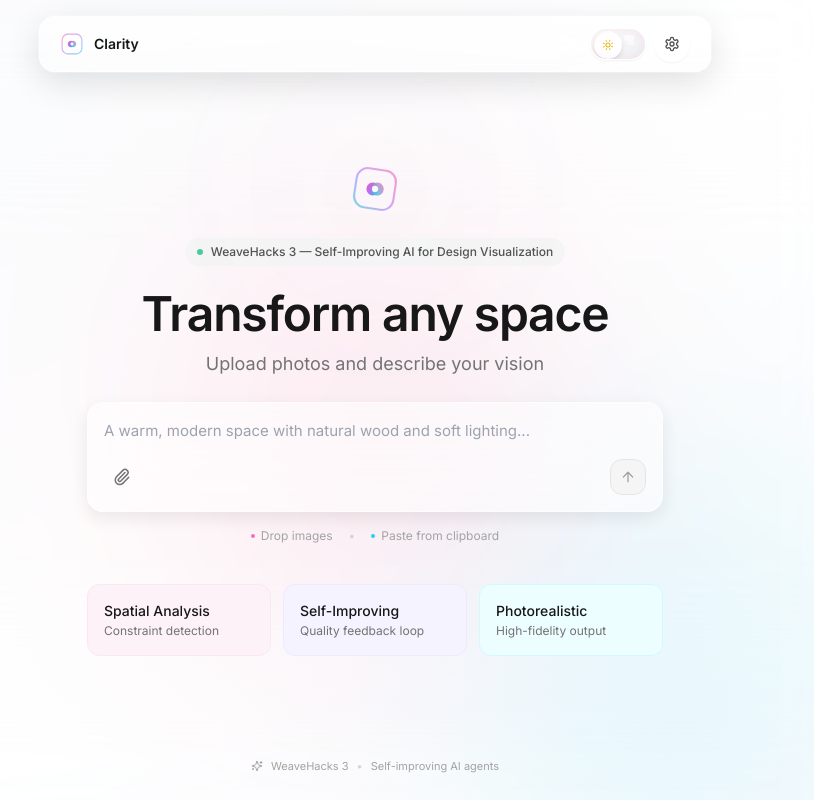
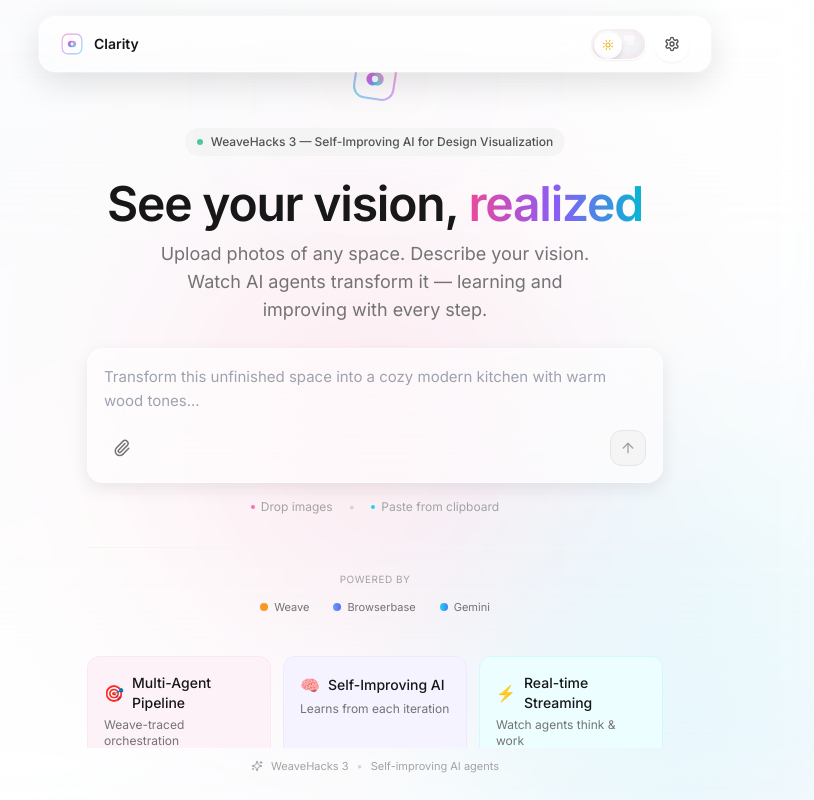
Before and after one commit to HiNala/Continuity, a Next.js app in the folder frontend/: page / in a window 1280 px wide. Shown: the whole page, without its empty margins (265-1079 px from the left). Built offline with nearby package versions, Linux system fonts and the light colour scheme.

Commit message:
feat: refresh landing copy and branding metadata

```diff
--- a/frontend/src/app/layout.tsx
+++ b/frontend/src/app/layout.tsx
@@ -13,11 +13,12 @@ const inter = Inter({
 });
 
 export const metadata: Metadata = {
-  title: "Continuity - AI Space Visualization",
-  description: "Transform raw space photos into realistic renovation visualizations with self-improving AI agents",
+  title: "Clarity - Self-Improving AI Visualization",
+  description: "Transform raw space photos into realistic renovation visualizations with self-improving AI agents that learn and adapt",
   icons: {
     icon: "/favicon.ico",
   },
+  keywords: ["AI", "visualization", "self-improving", "agents", "Weave", "Browserbase", "Gemini"],
 };
 
 export default function RootLayout({
--- a/frontend/src/app/page.tsx
+++ b/frontend/src/app/page.tsx
@@ -1582,13 +1582,16 @@ function WelcomeView({ onSend, isLoading }: { onSend: (message: string, files?:
             variants={itemVariants}
             className="text-4xl md:text-5xl font-semibold tracking-tight text-neutral-900 dark:text-zinc-100"
           >
-            Transform any space
+            See your vision,{" "}
+            <span className="bg-gradient-to-r from-pink-500 via-violet-500 to-cyan-500 bg-clip-text text-transparent">
+              realized
+            </span>
           </motion.h1>
           <motion.p
             variants={itemVariants}
-            className="text-neutral-500 dark:text-zinc-400 mt-3 text-lg"
+            className="text-neutral-500 dark:text-zinc-400 mt-3 text-lg max-w-md mx-auto"
           >
-            Upload photos and describe your vision
+            Upload photos of any space. Describe your vision. Watch AI agents transform it — learning and improving with every step.
           </motion.p>
         </div>
 
@@ -1617,27 +1620,73 @@ function WelcomeView({ onSend, isLoading }: { onSend: (message: string, files?:
           </span>
         </motion.div>
 
+        {/* Tech Stack - For hackathon judges */}
+        <motion.div
+          variants={itemVariants}
+          className="mt-8 pt-6 border-t border-neutral-100 dark:border-zinc-800"
+        >
+          <p className="text-[10px] uppercase tracking-wider text-neutral-400 dark:text-zinc-600 text-center mb-3">
+            Powered by
+          </p>
+          <div className="flex items-center justify-center gap-6 text-[11px] text-neutral-500 dark:text-zinc-500">
+            <span className="flex items-center gap-1.5 hover:text-neutral-700 dark:hover:text-zinc-300 transition-colors">
+              <span className="w-2 h-2 rounded-full bg-gradient-to-r from-orange-400 to-amber-500" />
+              Weave
+            </span>
+            <span className="flex items-center gap-1.5 hover:text-neutral-700 dark:hover:text-zinc-300 transition-colors">
+              <span className="w-2 h-2 rounded-full bg-gradient-to-r from-blue-400 to-indigo-500" />
+              Browserbase
+            </span>
+            <span className="flex items-center gap-1.5 hover:text-neutral-700 dark:hover:text-zinc-300 transition-colors">
+              <span className="w-2 h-2 rounded-full bg-gradient-to-r from-cyan-400 to-blue-500" />
+              Gemini
+            </span>
+          </div>
+        </motion.div>
+
         {/* Features - Clean cards with dark mode */}
         <motion.div
           variants={itemVariants}
           className="mt-10 hidden sm:grid grid-cols-3 gap-3"
         >
           {[
-            { label: "Spatial Analysis", desc: "Constraint detection", lightColor: "bg-pink-50 border-pink-100", darkColor: "dark:bg-pink-950/30 dark:border-pink-900/30" },
-            { label: "Self-Improving", desc: "Quality feedback loop", lightColor: "bg-violet-50 border-violet-100", darkColor: "dark:bg-violet-950/30 dark:border-violet-900/30" },
-            { label: "Photorealistic", desc: "High-fidelity output", lightColor: "bg-cyan-50 border-cyan-100", darkColor: "dark:bg-cyan-950/30 dark:border-cyan-900/30" },
+            {
+              label: "Multi-Agent Pipeline",
+              desc: "Weave-traced orchestration",
+              lightColor: "bg-pink-50 border-pink-100",
+              darkColor: "dark:bg-pink-950/30 dark:border-pink-900/30",
+              icon: "🎯"
+            },
+            {
+              label: "Self-Improving AI",
+              desc: "Learns from each iteration",
+              lightColor: "bg-violet-50 border-violet-100",
+              darkColor: "dark:bg-violet-950/30 dark:border-violet-900/30",
+              icon: "🧠"
+            },
+            {
+              label: "Real-time Streaming",
+              desc: "Watch agents think & work",
+              lightColor: "bg-cyan-50 border-cyan-100",
+              darkColor: "dark:bg-cyan-950/30 dark:border-cyan-900/30",
+              icon: "⚡"
+            },
           ].map((item) => (
             <motion.div
               key={item.label}
-              whileHover={{ y: -2 }}
+              whileHover={{ y: -2, scale: 1.02 }}
+              whileTap={{ scale: 0.98 }}
               className={cn(
-                "p-4 rounded-xl border transition-all",
+                "p-4 rounded-xl border transition-all cursor-default",
                 item.lightColor,
                 item.darkColor
               )}
             >
-              <p className="text-sm font-medium text-neutral-900 dark:text-zinc-100">{item.label}</p>
-              <p className="text-xs text-neutral-500 dark:text-zinc-400 mt-0.5">{item.desc}</p>
+              <div className="flex items-center gap-2 mb-1">
+                <span className="text-base">{item.icon}</span>
+                <p className="text-sm font-medium text-neutral-900 dark:text-zinc-100">{item.label}</p>
+              </div>
+              <p className="text-xs text-neutral-500 dark:text-zinc-400">{item.desc}</p>
             </motion.div>
           ))}
         </motion.div>
--- a/frontend/src/lib/config.ts
+++ b/frontend/src/lib/config.ts
@@ -1,12 +1,12 @@
 /**
- * Clarity - Application Configuration
+ * Continuity - Application Configuration
  *
  * Centralized configuration for branding, feature flags, and app settings.
  */
 
 export const APP_CONFIG = {
   // Branding
-  name: "Clarity",
+  name: "Continuity",
   tagline: "Self-Improving AI for Design Visualization",
   event: "WeaveHacks 3",
   version: "1.0.0",
@@ -26,7 +26,7 @@ export const APP_CONFIG = {
   // Demo Configuration
   demo: {
     enabled: true,
-    placeholderPrompt: "A warm, modern space with natural wood and soft lighting...",
+    placeholderPrompt: "Transform this unfinished space into a cozy modern kitchen with warm wood tones...",
     maxUploadImages: 10,
   },
 
```
